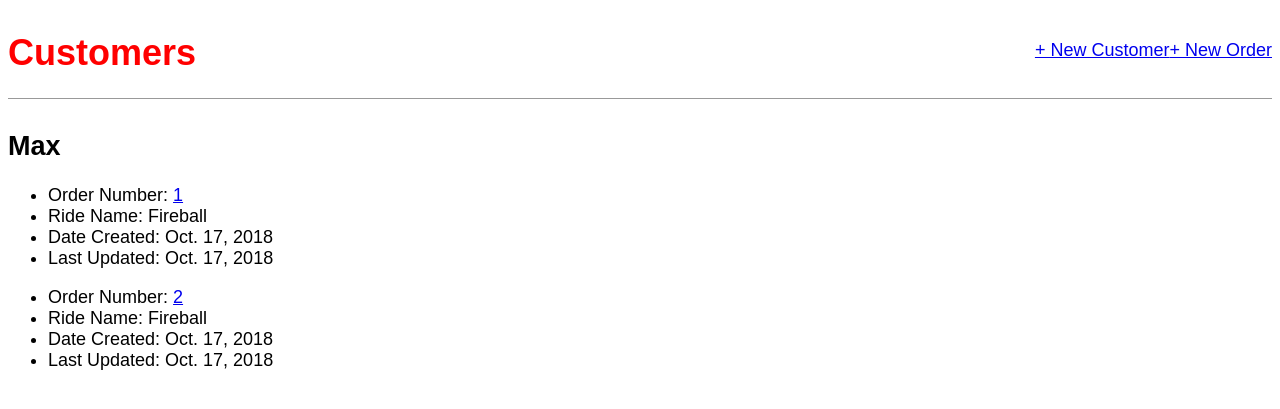
After one commit to garinm90/ideal-engine, a Django app: page /customer/1/orders in a window 1280 px wide. The commit adds this page. Shown: the top 409 px of the page. Run offline with Django 3.2, Linux system fonts and the light colour scheme; data comes from the database, SQL or seed files in the repository.

Commit message:
layout changes, removed redundant information

```diff
--- a/orders/models.py
+++ b/orders/models.py
@@ -1,21 +1,29 @@
 from django.db import models
-from django.urls import reverse
+from django.urls import reverse, reverse_lazy
 
 # Create your models here.
 
 
 class Customer(models.Model):
-    customer_first_name = models.CharField(max_length=100)
-    customer_last_name = models.CharField(max_length=100, null=True)
+    customer_name = models.CharField(max_length=100)
     customer_phone_number = models.CharField(max_length=10)
     customer_email = models.EmailField()
     customer_business_name = models.CharField(max_length=200)
 
     def __str__(self):
-        return self.customer_first_name
+        return self.customer_name
 
     def get_absolute_url(self):
         return reverse('customer_detail', args=[str(self.id)])
+
+class Ride(models.Model):
+    ride_name = models.CharField(max_length=100)
+
+    def __str__(self):
+        return self.ride_name
+
+    def get_absolute_url(self):
+        return reverse_lazy('home')
 
 class Order(models.Model):
     order_number = models.AutoField(primary_key=True)
@@ -23,6 +31,7 @@ class Order(models.Model):
     date_created = models.DateField(auto_now_add=True)
     last_updated = models.DateField(auto_now=True)
     description = models.CharField(max_length=200, null=True)
+    ride = models.ForeignKey(Ride, on_delete=models.CASCADE, related_name='orders', null=True)
 
     def __str__(self):
         return str(self.order_number)
--- a/orders/urls.py
+++ b/orders/urls.py
@@ -8,7 +8,9 @@ urlpatterns = [
     path('customer/<int:pk>/', views.CustomerDetailView.as_view(), name='customer_detail'),
     path('customer/<int:pk>/delete', views.CustomerDeleteView.as_view(), name='customer_delete'),
     path('customer/<int:pk>/edit', views.CustomerUpdateView.as_view(), name='customer_edit'),
+    path('customer/<int:pk>/orders', views.CustomerOrdersView.as_view(), name='customer_orders'),
     path('order/', views.OrderListView.as_view(), name='order_list'),
     path('order/<int:pk>/', views.OrderDetailView.as_view(), name='order_detail'),
     path('order/new', views.OrderCreateView.as_view(), name='order_new'),
+    path('ride/new', views.RideCreateView.as_view(), name='ride_new'),
 ]
--- a/orders/views.py
+++ b/orders/views.py
@@ -2,9 +2,13 @@ from django.shortcuts import render
 from django.views.generic import ListView, DetailView
 from django.views.generic.edit import CreateView, UpdateView, DeleteView
 from django.urls import reverse_lazy
-from . models import Customer, Order
+from . models import Customer, Order, Ride
 
 # Create your views here.
+
+class CustomerOrdersView(DetailView):
+    model = Customer
+    template_name = 'customer_orders.html'
 
 class CustomerListView(ListView):
     model = Customer
@@ -33,7 +37,7 @@ class CustomerUpdateView(UpdateView):
 class OrderCreateView(CreateView):
     model = Order
     template_name = 'order_new.html'
-    fields = ['customer_number', 'description']
+    fields = ['customer_number', 'description', 'ride']
 
 class OrderListView(ListView):
     model = Order
@@ -42,3 +46,8 @@ class OrderListView(ListView):
 class OrderDetailView(DetailView):
     model = Order
     template_name = 'order_detail.html'
+
+class RideCreateView(CreateView):
+    model = Ride
+    template_name = 'ride_new.html'
+    fields = '__all__'
--- a/templates/base.html
+++ b/templates/base.html
@@ -12,7 +12,8 @@
     <div class="container">
         <header>
             <div class="nav-left">
-                <h1><a href="{% url 'home' %}">Customers</a> | <a href="{% url 'order_list' %}">Orders</a></h1>
+                <h1><a href="{% url 'home' %}">Customers</a>
+                    <!--| <a href="{% url 'order_list' %}">Orders</a></h1>-->
             </div>
             <div class="nav-right">
                 <a href="{% url 'customer_new' %}"> + New Customer </a>
--- /dev/null
+++ b/templates/customer_orders.html
@@ -0,0 +1,16 @@
+<!-- templates/home.html -->
+{% extends 'base.html' %}
+
+{% block content %}
+
+<h2>{{ customer.customer_name }}</h2>
+{% for order in customer.orders.all %}
+<ul>
+        <li>Order Number: <a href="{% url 'order_detail' order %}"> {{order}} </a></li>
+        <li>Ride Name: {{ order.ride }}</li>
+        <li>Date Created: {{ order.date_created }}</li>
+        <li>Last Updated: {{ order.last_updated }}</li>
+</ul>
+{% endfor %}
+
+{% endblock content %}
--- a/templates/home.html
+++ b/templates/home.html
@@ -5,7 +5,7 @@
 
 {% for customer in object_list %}
 <div class="post-entry">
-    <h2><a href="{% url 'customer_detail' customer.pk %}">{{ customer.customer_first_name }}</a></h2>
+    <h2><a href="{% url 'customer_detail' customer.pk %}">{{ customer.customer_name }}</a></h2>
 </div>
 {% endfor %}
 
--- a/templates/order_list.html
+++ b/templates/order_list.html
@@ -6,8 +6,7 @@
 {% for order in object_list %}
 <div class="post-entry">
 
-    <h2>Order Number: <a href="{% url 'order_detail' order.pk %}">{{ order.order_number }}</a></h2>
-    <h2>Customer Name: <a href="{% url 'customer_detail' order.customer_number.pk %}"> {{ order.customer_number }}</a> </h2>
+    <h2>Order Number: <a href="{% url 'order_detail' order.pk %}">{{ order.order_number }}</a></h2>Customer Name: <a href="{% url 'customer_detail' order.customer_number.pk %}"> {{ order.customer_number }}</a> </h2>
 </div>
 {% endfor %}
 
```
Also changed, not shown: templates/customer_detail.html (+4 -4 lines), templates/ride_new.html (added, +11 -0 lines), db.sqlite3, orders/migrations/0004_auto_20181017_1844.py (added).
